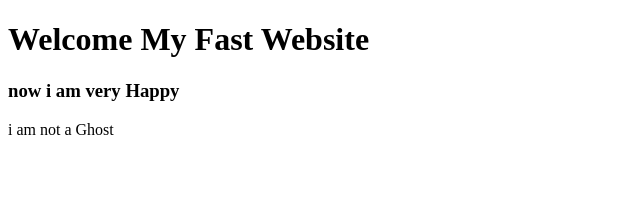
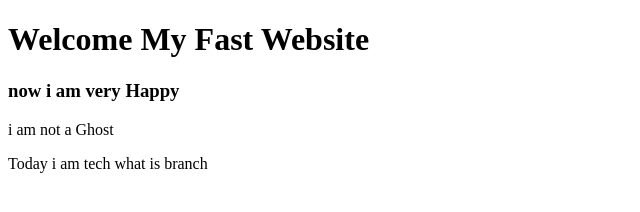
Before and after one commit to Halimmediachannel/halimmediachannel, a plain HTML site: page index.html in a window 1280 px wide. Shown: the whole page, without its empty margins (0-640 px from the left). Drawn offline with Linux system fonts and the light colour scheme.

Commit message:
to day i am tech what is branch

```diff
--- a/index.html
+++ b/index.html
@@ -9,5 +9,6 @@
     <h1> Welcome My Fast Website</h1>
     <h3>now i am very Happy</h3>
     <p> i am not a Ghost </p>
+    <p> Today i am tech what is branch</p>
 </body>
 </html>
```
